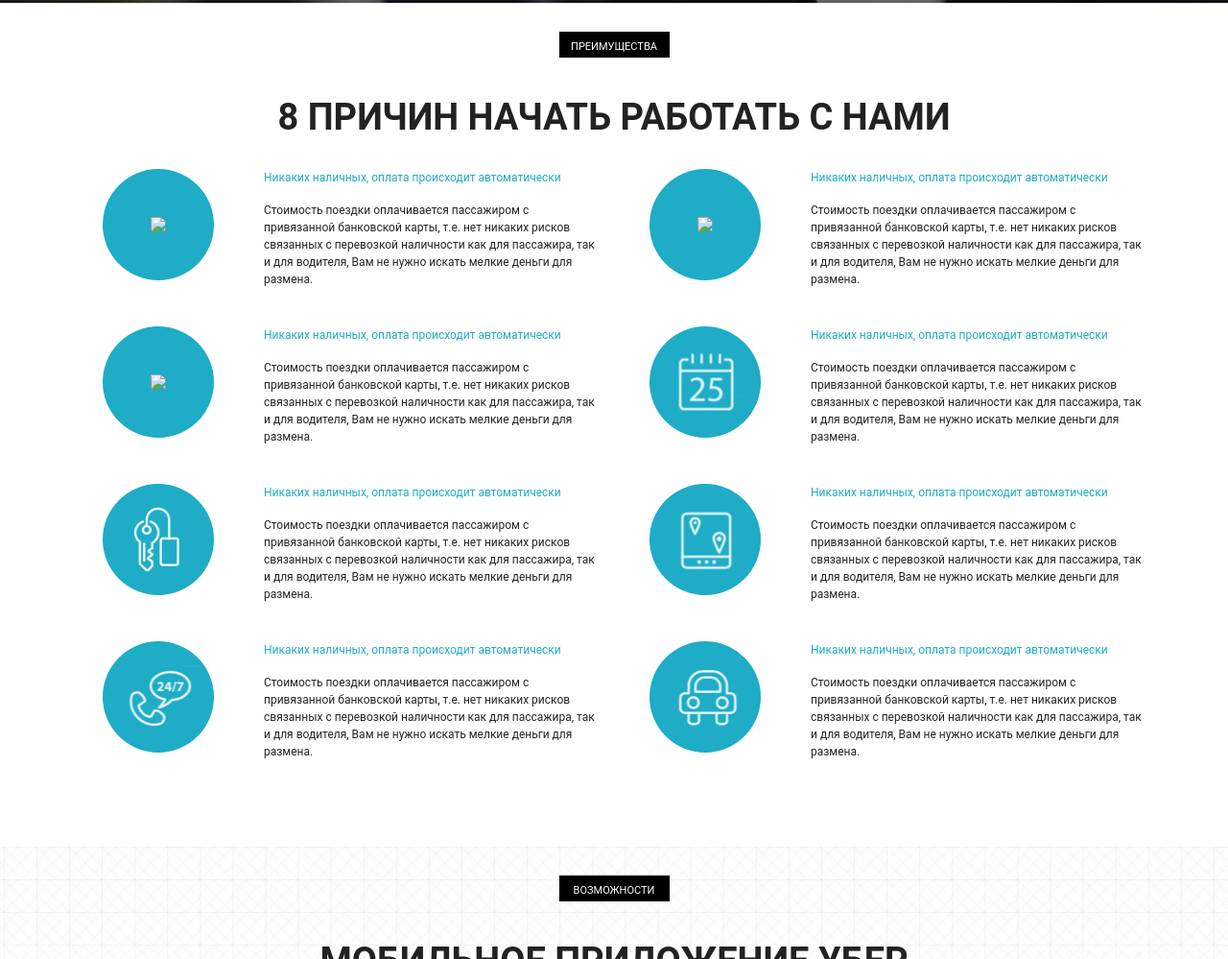
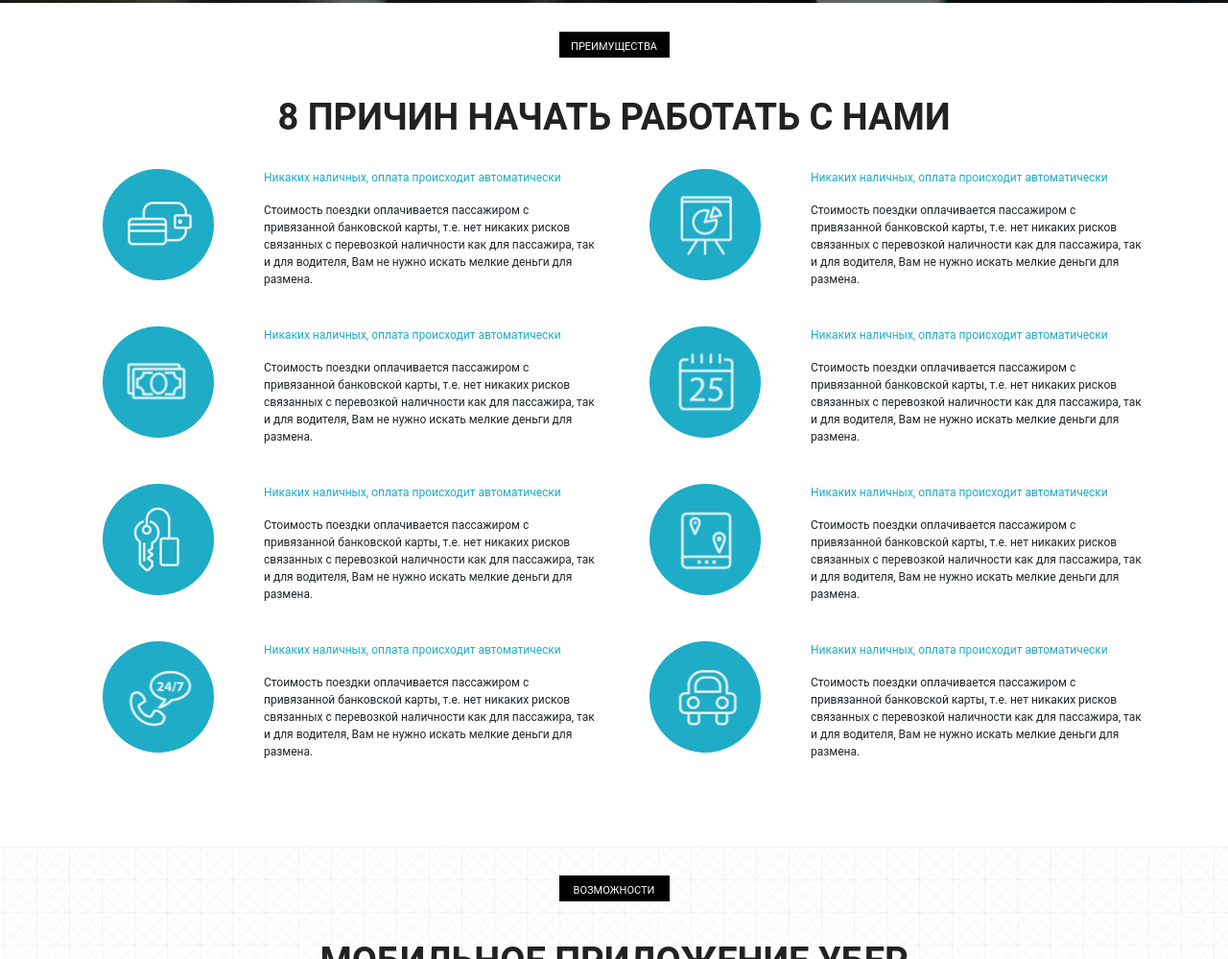
Before and after one commit to ValeriiaProskuriakova/Uber-clone-on-Bootstrap-4, a plain HTML site: page index.html in a window 1280 px wide. Shown: the part 797-1796 px from the top of the page at 96% size. Drawn offline with nearby package versions, Linux system fonts and the light colour scheme.

Commit message:
Update 2022-12-02T22:46:10.275Z

```diff
--- a/index.html
+++ b/index.html
@@ -97,7 +97,7 @@
             <section class="row justify-content-center">
                 <section class="col-md-2 mb-md-5 mb-4">
                         <section class="icon">
-                            <img src="src/icons/Иконка.png">
+                            <img src="icons/Иконка.png">
                         </section>
                 </section>
                 <section class="col-md-4 mb-4">
@@ -106,7 +106,7 @@
                 </section>
                 <section class=" col-md-2 mb-4">
                     <section class="icon">
-                        <img src="src/icons/Иконка2.png">
+                        <img src="icons/Иконка2.png">
                     </section>
                 </section>
                 <section class="col-md-4 mb-4">
@@ -116,7 +116,7 @@
                 <div class="w-100"></div>
                 <section class=" col-md-2 mb-md-5 mb-4">
                     <section class="icon">
-                        <img src="src/icons/Иконка3.png">
+                        <img src="icons/Иконка3.png">
                     </section>
                 </section>
                 <section class=" col-md-4 mb-4">
```
